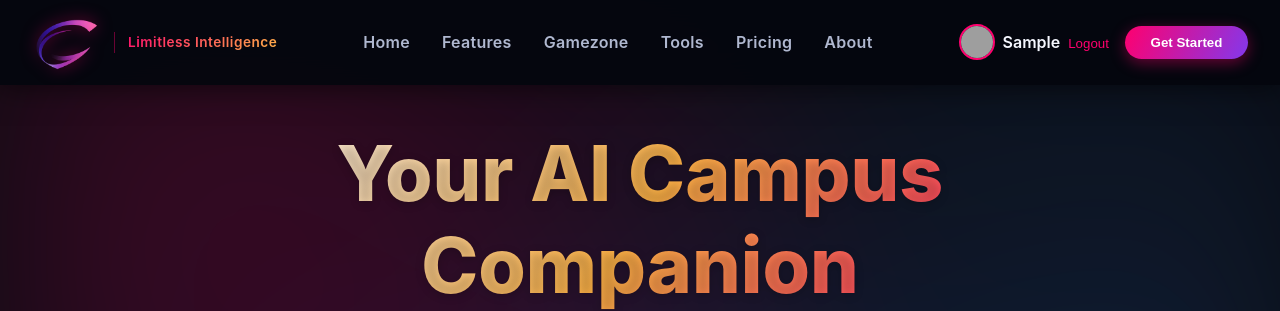
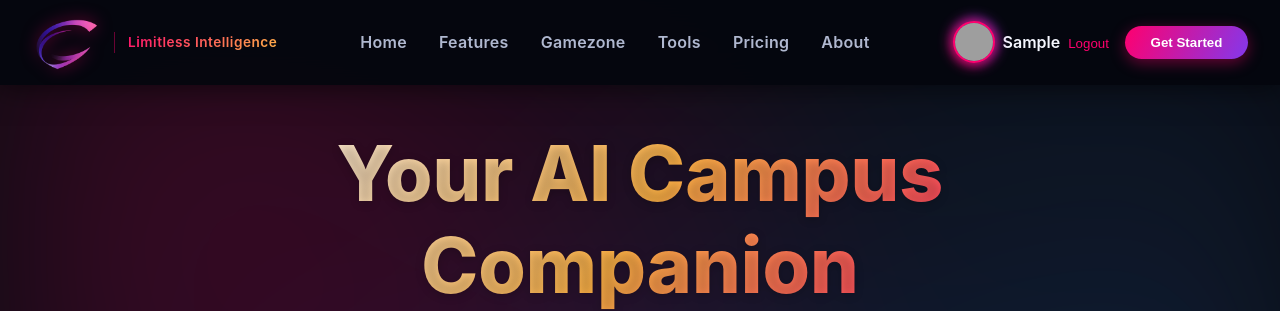
Before and after one commit to lakhwinder-commits/Cognix, a Django app: page / in a window 1280 px wide. Shown: the top 311 px of the page. Run offline with Django 5.2, Linux system fonts and the light colour scheme; the visitor is signed in with stand-in values (Sample User, id 1); grey boxes are pictures that could not be loaded.

Commit message:
Did Updates in HomePage

```diff
--- a/main/templates/index.html
+++ b/main/templates/index.html
@@ -86,7 +86,7 @@
                 filter: drop-shadow(0 0 0px rgba(255, 0, 110, 0.4));
             }
             100% {
-                filter: drop-shadow(0 0 20px rgba(255, 0, 110, 0.6)); /* refined */
+                filter: drop-shadow(0 0 20px rgba(255, 0, 110, 0.6));
             }
         }
 
@@ -219,6 +219,8 @@
             cursor: pointer;
             transition: all 0.25s ease;
             box-shadow: 0 0 5px rgba(255,0,110,0.3);
+            text-decoration: none;
+            display: inline-block;
         }
         .btn-outline-light:hover {
             background: rgba(255,0,110,0.2);
@@ -239,6 +241,9 @@
             box-shadow: 0 4px 15px rgba(255, 0, 110, 0.4);
             position: relative;
             overflow: hidden;
+            text-decoration: none;
+            display: inline-block;
+            text-align: center;
         }
         .btn-primary-grad::before {
             content: '';
@@ -556,11 +561,41 @@
             align-items: center;
             gap: 1rem;
         }
+
+        /* Enhanced avatar styling with wrapper for glow ring */
+        .avatar-wrapper {
+            position: relative;
+            display: inline-block;
+            line-height: 0;
+        }
+        .avatar-wrapper::after {
+            content: '';
+            position: absolute;
+            inset: -4px;
+            border-radius: 50%;
+            background: linear-gradient(45deg, #ff006e, #8338ec);
+            filter: blur(6px);
+            z-index: 0;
+            opacity: 0.7;
+            transition: opacity 0.3s ease;
+        }
+        .avatar-wrapper:hover::after {
+            opacity: 1;
+        }
         .nav-avatar {
-            width: 36px;
-            height: 36px;
+            position: relative;
+            z-index: 1;
+            width: 42px;
+            height: 42px;
             border-radius: 50%;
             border: 2px solid #ff006e;
+            object-fit: cover;
+            box-shadow: 0 0 10px rgba(255, 0, 110, 0.6);
+            transition: transform 0.3s ease, box-shadow 0.3s ease;
+        }
+        .avatar-wrapper:hover .nav-avatar {
+            transform: scale(1.08);
+            box-shadow: 0 0 18px rgba(255, 0, 110, 0.9);
         }
 
         .user-profile {
@@ -693,10 +728,14 @@
             {% if user.is_authenticated %}
             <div class="user-profile">
                 {% if user.social_auth.all %}
-<img src="{{ user.social_auth.all.0.extra_data.picture }}" class="nav-avatar">
-{% else %}
-<img src="{% static 'assets/default-avatar.png' %}" class="nav-avatar">
-{% endif %}
+                <div class="avatar-wrapper">
+                    <img src="{{ user.social_auth.all.0.extra_data.picture|cut:'=s96-c' }}=s200-c" class="nav-avatar" alt="Profile">
+                </div>
+                {% else %}
+                <div class="avatar-wrapper">
+                    <img src="{% static 'assets/default-avatar.png' %}" class="nav-avatar" alt="Profile">
+                </div>
+                {% endif %}
                 <span>{{ user.first_name }}</span>
                 <form action="/logout/" method="POST" style="display:inline;">
                     {% csrf_token %}
@@ -861,7 +900,6 @@
     document.getElementById('floatingChatBtn')?.addEventListener('click', redirectToChat);
 
     // Other interactions
-
     document.getElementById('watchDemoBtn')?.addEventListener('click', () => alert('🔥 Demo: See Cognix in action! Full walkthrough available.'));
 </script>
 </body>
```
